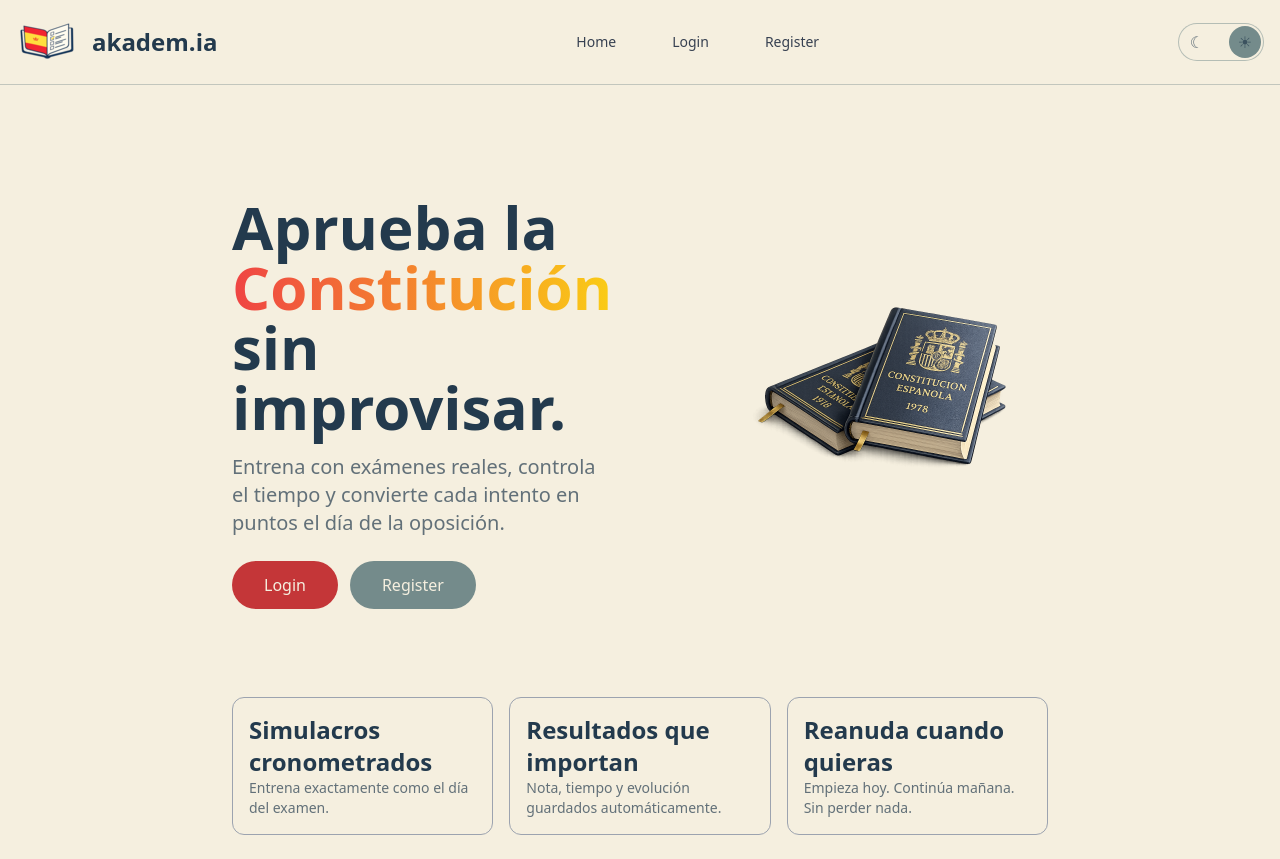
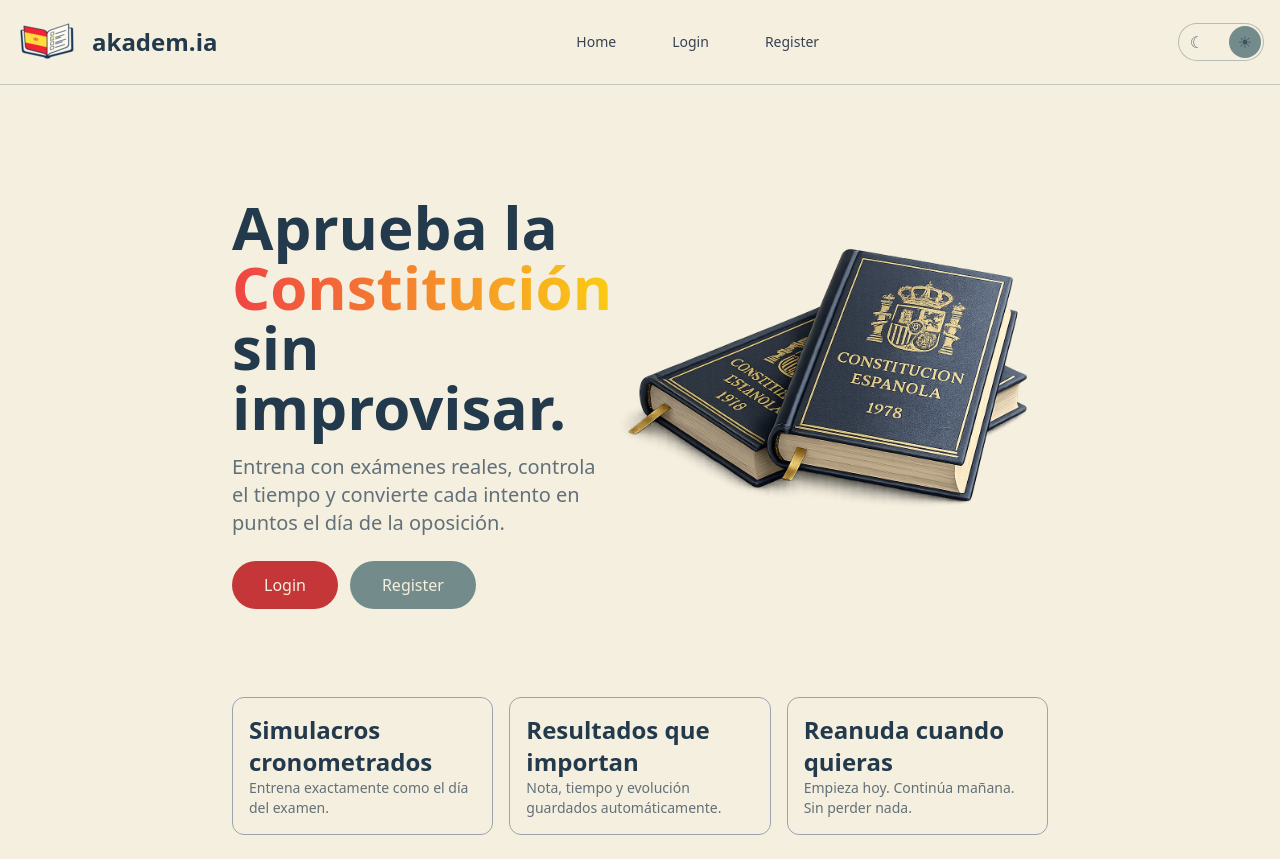
Before and after one commit to guilu/akadem.ia, a React (Vite) app in the folder frontend/: page / in a window 1280 px wide. Built offline with nearby package versions, Linux system fonts and the light colour scheme; no server answers.

Commit message:
💄 style (frontend) : restore hero grid and widen image

```diff
--- a/frontend/src/pages/HomePage.tsx
+++ b/frontend/src/pages/HomePage.tsx
@@ -3,8 +3,8 @@ import { Link } from 'react-router-dom';
 export default function HomePage({ isAuthed, activeAttemptId }: { isAuthed: boolean; activeAttemptId?: string }) {
   return (
     <section className="mt-6">
-      <div className="grid max-w-screen-2xl px-4 py-8 mx-auto lg:gap-10 xl:gap-12 lg:py-16 lg:grid-cols-12">
-        <div className="mr-auto place-self-center lg:col-span-6 text-center lg:text-left">
+      <div className="grid max-w-screen-2xl px-4 py-8 mx-auto lg:gap-8 xl:gap-0 lg:py-16 lg:grid-cols-12">
+        <div className="mr-auto place-self-center lg:col-span-5 text-center lg:text-left">
           <h1 className="max-w-2xl mb-4 text-5xl sm:text-6xl font-extrabold leading-tight">
             Aprueba la <span className="bg-gradient-to-r from-red-500 to-yellow-400 bg-clip-text text-transparent">Constitución</span> sin improvisar.
           </h1>
@@ -32,11 +32,11 @@ export default function HomePage({ isAuthed, activeAttemptId }: { isAuthed: bool
             )}
           </div>
         </div>
-        <div className="hidden lg:mt-0 lg:col-span-6 lg:flex">
+        <div className="hidden lg:mt-0 lg:col-span-7 lg:flex lg:justify-end">
           <img
             src="/assets/landing/constitution-books.png"
             alt="Constitución española"
-            className="w-full h-auto rounded-2xl object-contain"
+            className="w-[110%] max-w-none h-auto rounded-2xl object-cover"
           />
         </div>
       </div>
```
